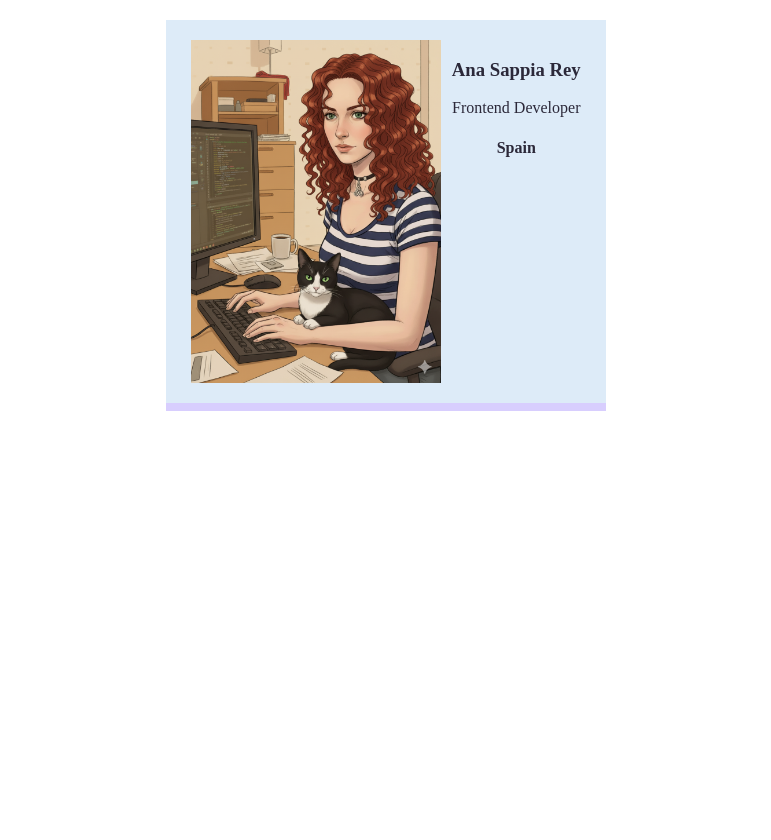
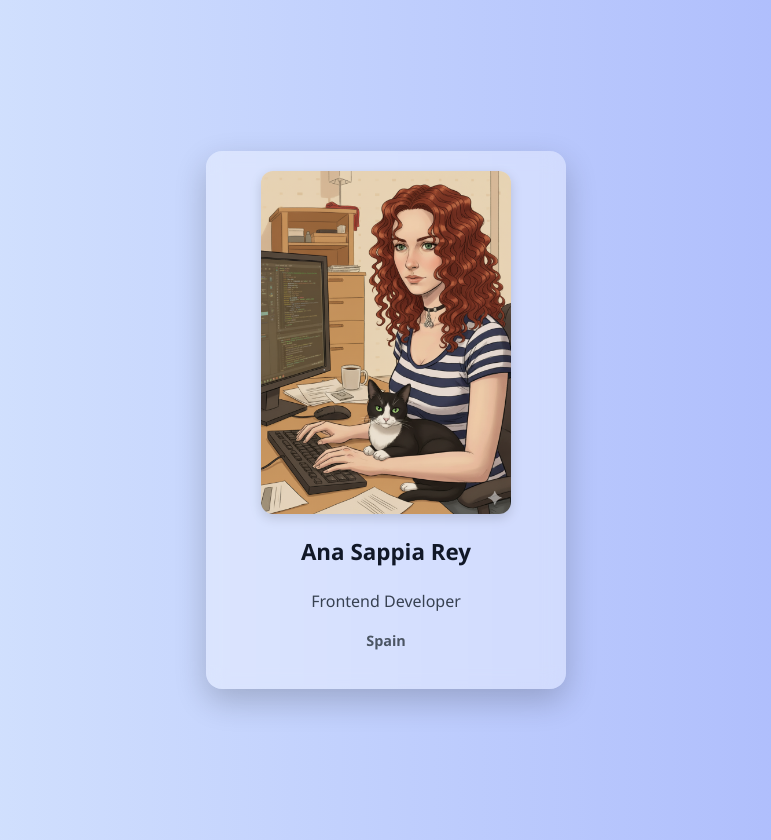
Before and after one commit to Anuska86/Business-Card, a plain HTML site: page index.html in a window 1280 px wide. Shown: the whole page, without its empty margins (254-1025 px from the left). Before the commit the page ends 800 px from the top, so only its background shows below. Drawn offline with Linux system fonts and the light colour scheme.

Commit message:
Update style.css

```diff
--- a/style.css
+++ b/style.css
@@ -1,28 +1,65 @@
 body {
   margin: 20px;
+  font-family: "Segoe UI", Roboto, sans-serif;
+  background: linear-gradient(to right, #dbeafe, #a5b4fc);
+  display: flex;
+  justify-content: center;
+  align-items: center;
+  height: 100vh;
 }
 
 /*Card*/
 .card {
+  display: flex;
+  flex-direction: column;
+  align-items: center;
+  width: 320px;
   padding: 20px;
-  display: flex;
-  justify-content: space-around;
-  width: 400px;
-  margin: auto;
+  border-radius: 16px;
+  background: rgba(255, 255, 255, 0.35);
+  backdrop-filter: blur(10px);
+  box-shadow: 0 12px 32px rgba(0, 0, 0, 0.2);
+  color: #1f2937;
+  transition: transform 0.3s ease, box-shadow 0.3s ease;
+}
+
+.card:hover {
+  transform: translateY(-5px);
+  box-shadow: 0 16px 40px rgba(0, 0, 0, 0.25);
+}
+
+/*Card details*/
+.card-details {
   text-align: center;
-  color: #2b2839;
-  background-color: #ddebf8;
-  border-bottom: 8px solid #d8cefe;
+}
+
+.card-details h3 {
+  font-size: 1.4rem;
+  font-weight: 600;
+  color: #111827;
+}
+
+.card-details p {
+  font-size: 1rem;
+  color: #374151;
+}
+
+.card-details h4 {
+  font-size: 0.9rem;
+  color: #4b5563;
 }
 
 /*Image*/
 
 .card-img {
   width: 250px;
+  border-radius: 12px;
+  box-shadow: 0 4px 12px rgba(0, 0, 0, 0.15);
 }
 
 /* Utility class*/
 
 .dotted-blue {
   border: 2px dotted rgb(55, 55, 128);
+  border-radius: 12px;
 }
```
